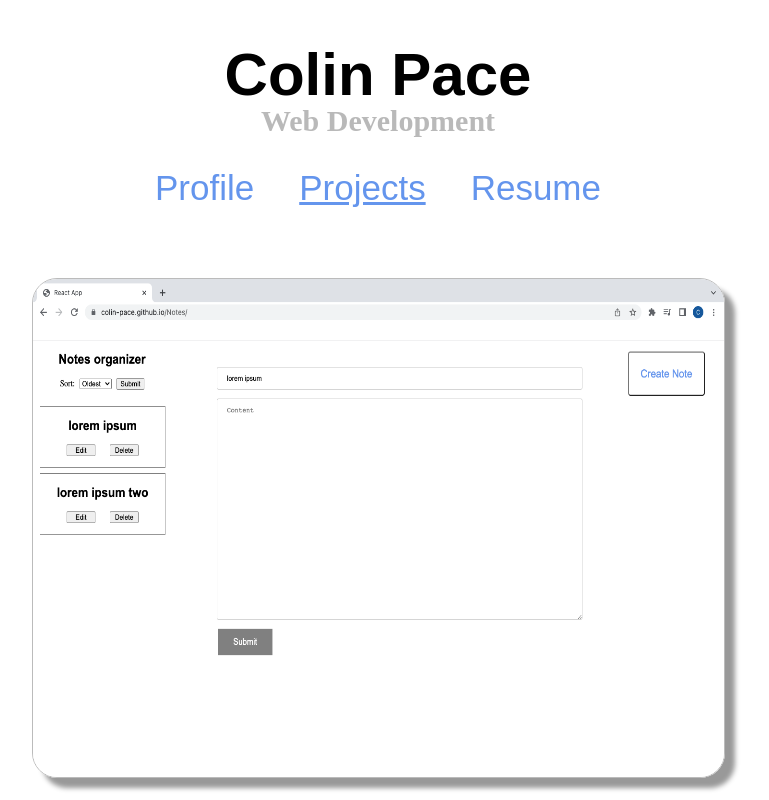
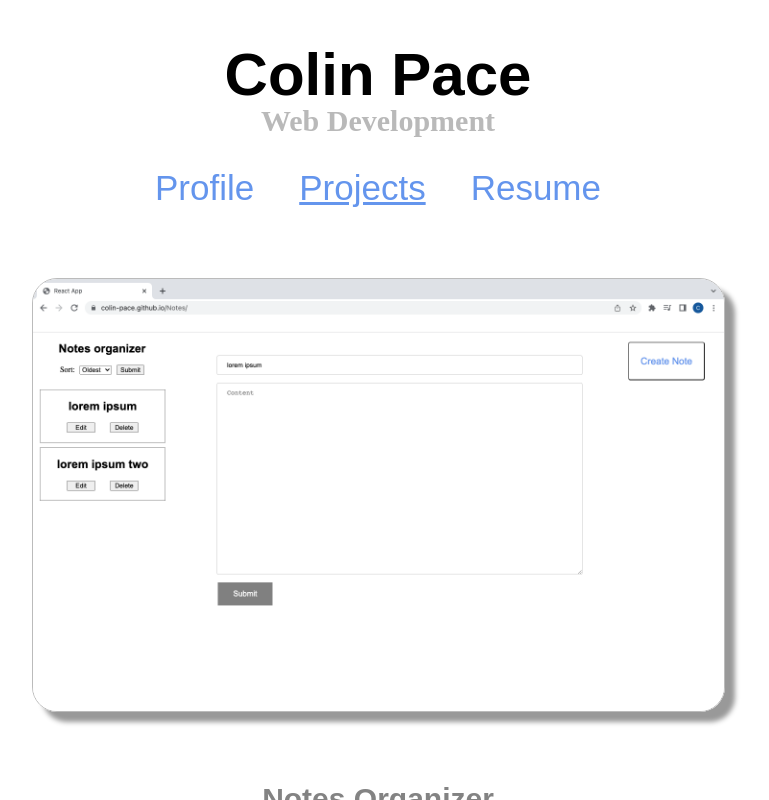
Before and after one commit to Colin-Pace/Portfolio, a React (Create React App) app: page / in a window 1280 px wide. Both pictures are taken after a click on the link "Projects". Shown: the top 800 px of the page, without its empty margins (262-1031 px from the left). Built offline with nearby package versions, Linux system fonts and the light colour scheme.

Commit message:
edited css on image height

```diff
--- a/src/Projects.css
+++ b/src/Projects.css
@@ -3,10 +3,6 @@
   text-align: center;
   font-family: Arial, Helvetica, sans-serif;
 }
-
-/* .projectImageContainer {
-  text-align: center;
-} */
 
 .projectImage {
   border: 1px solid rgb(187, 187, 187);
@@ -18,6 +14,7 @@
   margin-left: auto;
   margin-right: auto;
   width: 99%;
+  height: 99%;
 }
 
 .imageTitle {
```
